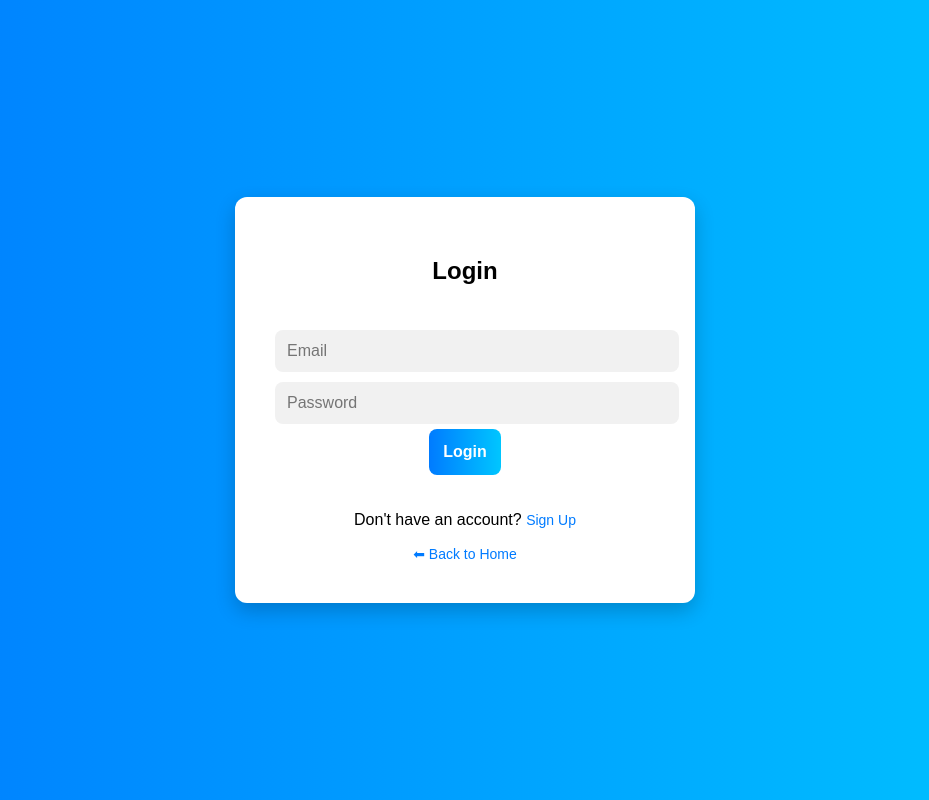
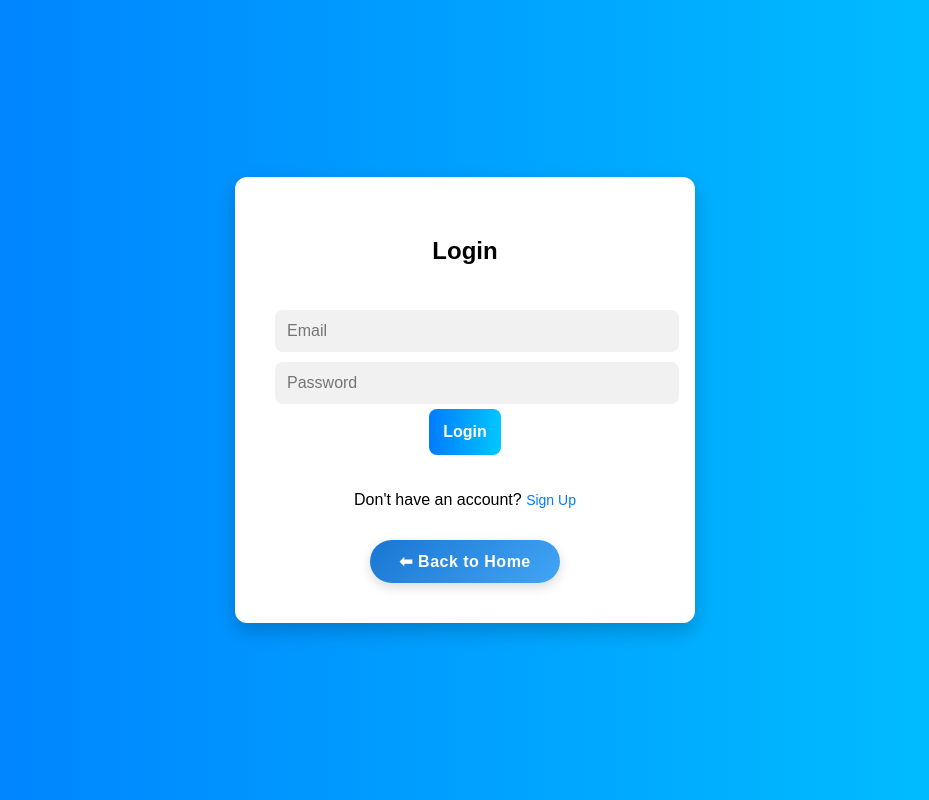
Before and after one commit to ItsKumarUdit/Project-StayNear, a plain HTML site: page Frontend/Register.html in a window 1280 px wide. Shown: the whole page, without its empty margins (175-1104 px from the left). Drawn offline with Linux system fonts and the light colour scheme.

Commit message:
Update RegisterStyle.css

```diff
--- a/Frontend/RegisterStyle.css
+++ b/Frontend/RegisterStyle.css
@@ -77,3 +77,40 @@ a:hover {
     text-decoration: underline;
     color: #0056b3;
 }
+
+.back-button {
+    margin-top: 15px;
+    display: inline-flex;
+    align-items: center;
+    justify-content: center;
+    padding: 12px 20px;
+    background: linear-gradient(135deg, #1976D2, #42A5F5);  /* Modern gradient */
+    color: white !important;   /* Ensures text stays white */
+    text-decoration: none;
+    border-radius: 30px;
+    transition: all 0.3s ease;
+    box-shadow: 0 4px 12px rgba(0, 0, 0, 0.15);
+    font-weight: bold;
+    letter-spacing: 0.5px;
+    margin-left: auto;
+    margin-right: auto;
+    min-width: 150px;
+    text-align: center;
+    font-size: 16px;
+    user-select: none;          /* Prevents text selection */
+}
+
+/* Hover effect */
+.back-button:hover {
+    background: linear-gradient(135deg, #1565C0, #1E88E5);
+    box-shadow: 0 6px 18px rgba(0, 0, 0, 0.25);
+    transform: translateY(-3px);
+    color: white !important;    /* Ensures white text on hover */
+}
+
+/* Prevents text color change on click */
+.back-button:active,
+.back-button:focus {
+    color: white !important;    /* Force white text on click */
+    outline: none;              /* Removes outline border */
+}
```
